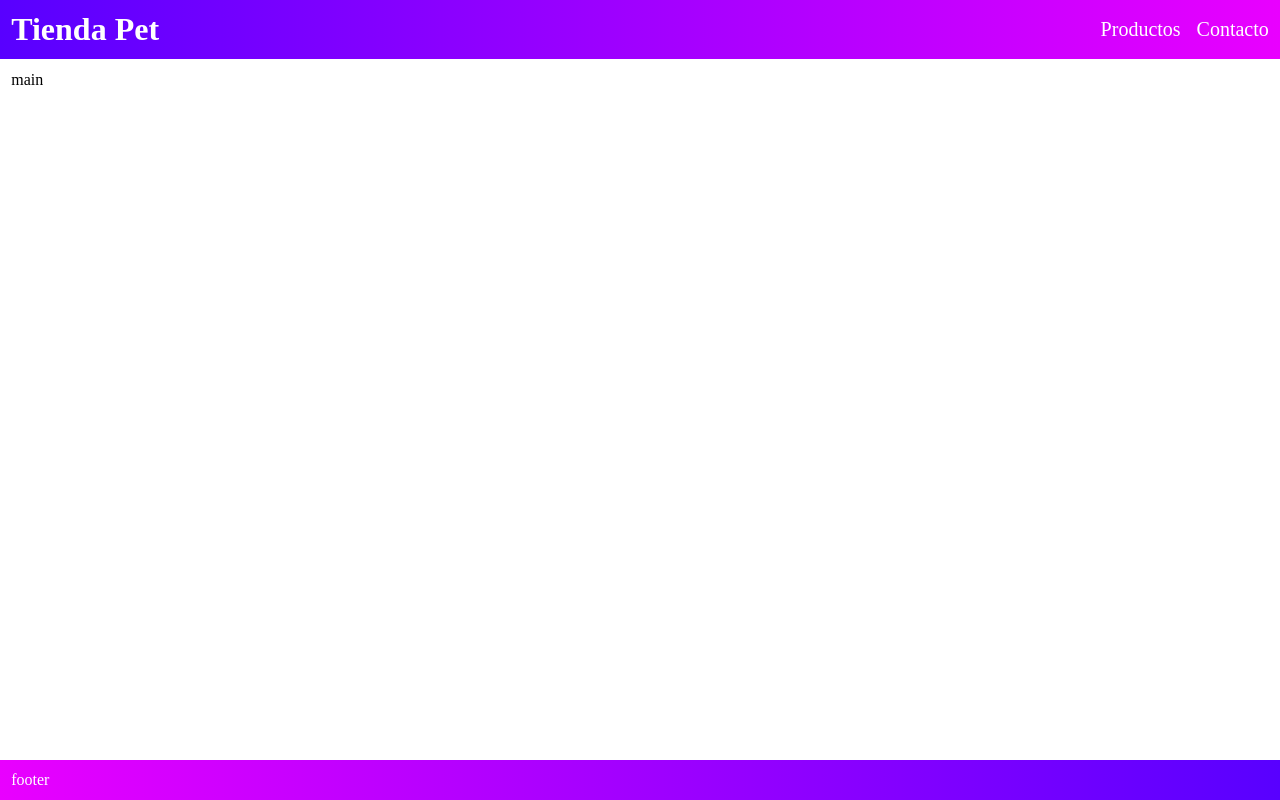
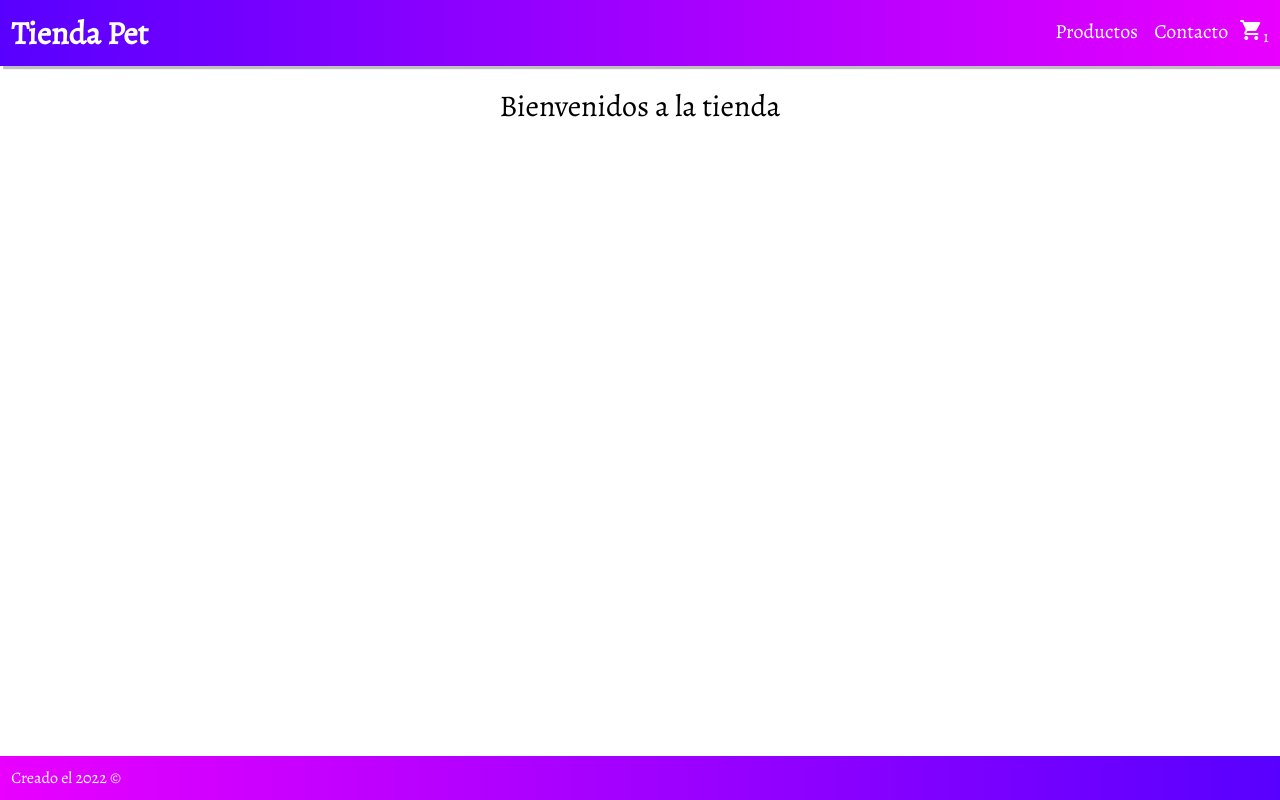
Before and after one commit to DarkDelll/TiendasPet, a React (Create React App) app: page / in a window 1280 px wide. Built offline with nearby package versions, Linux system fonts and the light colour scheme.

Commit message:
Entrega1GabrielPaez

```diff
--- a/src/components/App.js
+++ b/src/components/App.js
@@ -2,12 +2,14 @@
 import './App.css';
 import Footer from './Footer';
 import Header from './Header';
+import ItemListContainer from './ItemListContainer';
 import Main from './Main';
 
 function App() {
   return (
     <>
     <Header/>
+    <ItemListContainer greetings="Bienvenidos a la tienda"/>
     <Main/>
     <Footer/>
     </>
--- /dev/null
+++ b/src/components/CartWidget.js
@@ -0,0 +1,12 @@
+import React from 'react'
+
+const CartWidget = () => {
+  return (
+    <div className='Cart'>
+        <span className='material-icons'>shopping_cart</span>
+        <span className='CartNumber'>1</span>
+    </div>
+  )
+}
+
+export default CartWidget
--- a/src/components/Footer.js
+++ b/src/components/Footer.js
@@ -2,7 +2,7 @@ import React from 'react'
 
 const Footer = () => {
   return (
-    <footer>footer</footer>
+    <footer>Creado el 2022 &copy; </footer>
   )
 }
 
--- /dev/null
+++ b/src/components/ItemListContainer.js
@@ -0,0 +1,9 @@
+import React from 'react'
+
+const ItemListContainer = (props) => {
+  return (
+    <div className='ItemContainer'>{props.greetings}</div>
+  )
+}
+
+export default ItemListContainer
--- a/src/components/Main.js
+++ b/src/components/Main.js
@@ -3,7 +3,7 @@ import React from 'react'
 const Main = () => {
   return (
     <main>
-     main
+
     </main>
   )
 }
--- a/src/components/NavBar.js
+++ b/src/components/NavBar.js
@@ -1,11 +1,14 @@
 import React from 'react'
+import CartWidget from './CartWidget'
 
 const NavBar = () => {
   return (
     <nav className='Header__nav'>
         <a href="">Productos</a>
         <a href="">Contacto</a>
+        <CartWidget/>
     </nav>
+
   )
 }
 
--- a/src/components/styles.scss
+++ b/src/components/styles.scss
@@ -1,3 +1,6 @@
+@import url("https://fonts.googleapis.com/icon?family=Material+Icons");
+@import url('https://fonts.googleapis.com/css2?family=Alegreya&family=Nunito+Sans&family=Source+Sans+Pro&display=swap');
+
 * {
     margin: 0;
     padding: 0;
@@ -9,6 +12,7 @@ html, body, #root{
 #root {
     display: flex;
     flex-direction: column;
+    font-family: 'Alegreya', serif;
 }
 .Header{
     background-image: linear-gradient(to right,#5800FF,#E900FF);
@@ -18,12 +22,17 @@ html, body, #root{
     align-items: center;
     justify-content: space-between;
     padding: 0.7rem;
+    box-shadow: 0.2rem 0.2rem #C0C0C0;
     &__nav{
+        display: flex;
         a{
             font-size: 20px;
             text-decoration: none;
             color: white;
             margin-left: 1rem;
+        }
+        .Cart{
+            margin-left: 0.7rem;
         }
     }
 
@@ -32,6 +41,12 @@ main {
     flex-grow: 1;
     padding: 0.7rem;
 }
+.ItemContainer{
+    display: flex;
+    font-size: 30px;
+    padding: 20px;
+    justify-content: center;
+}
 footer {
     background-image: linear-gradient(to left,#5800FF,#E900FF);
     color: white;
```
